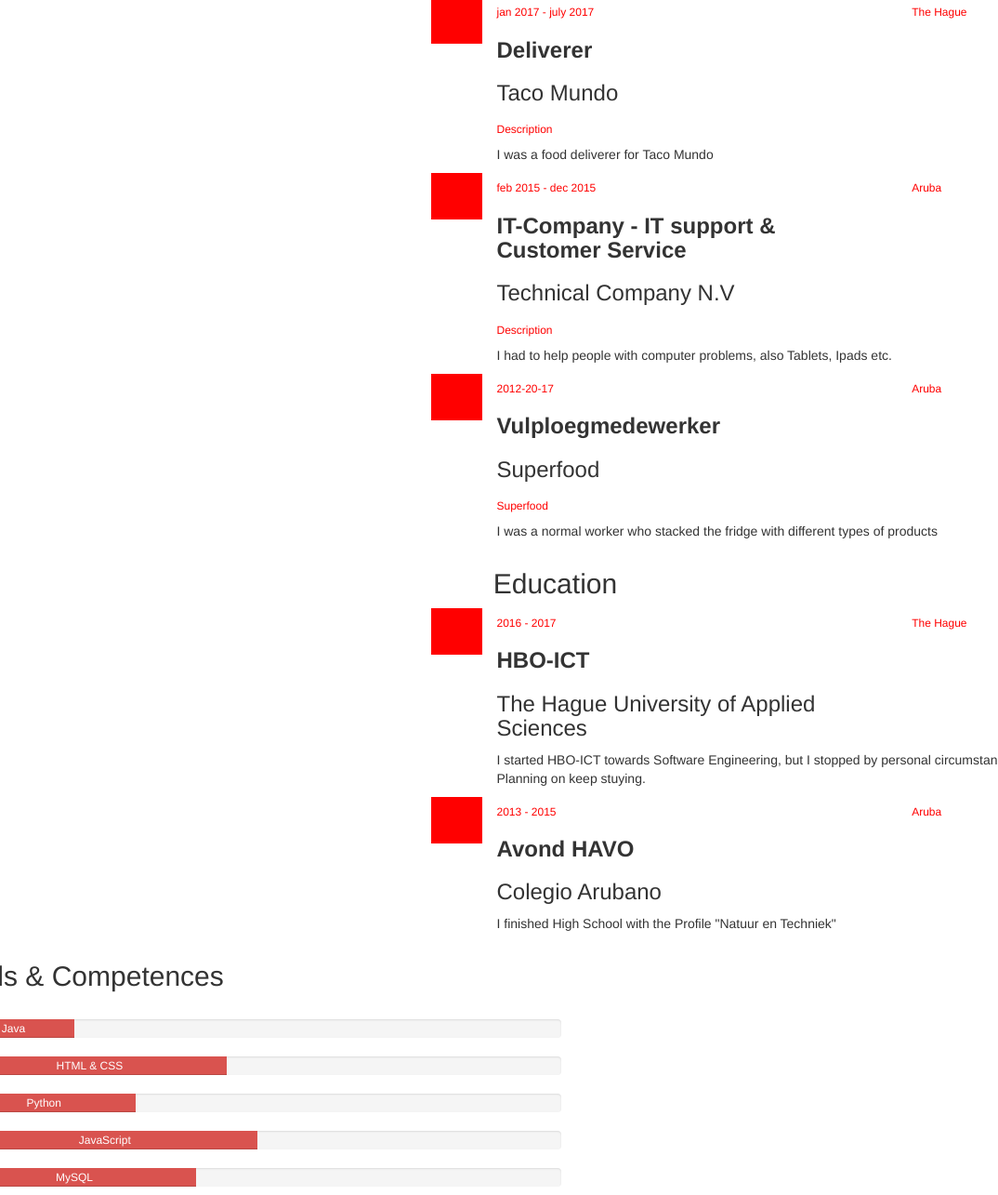
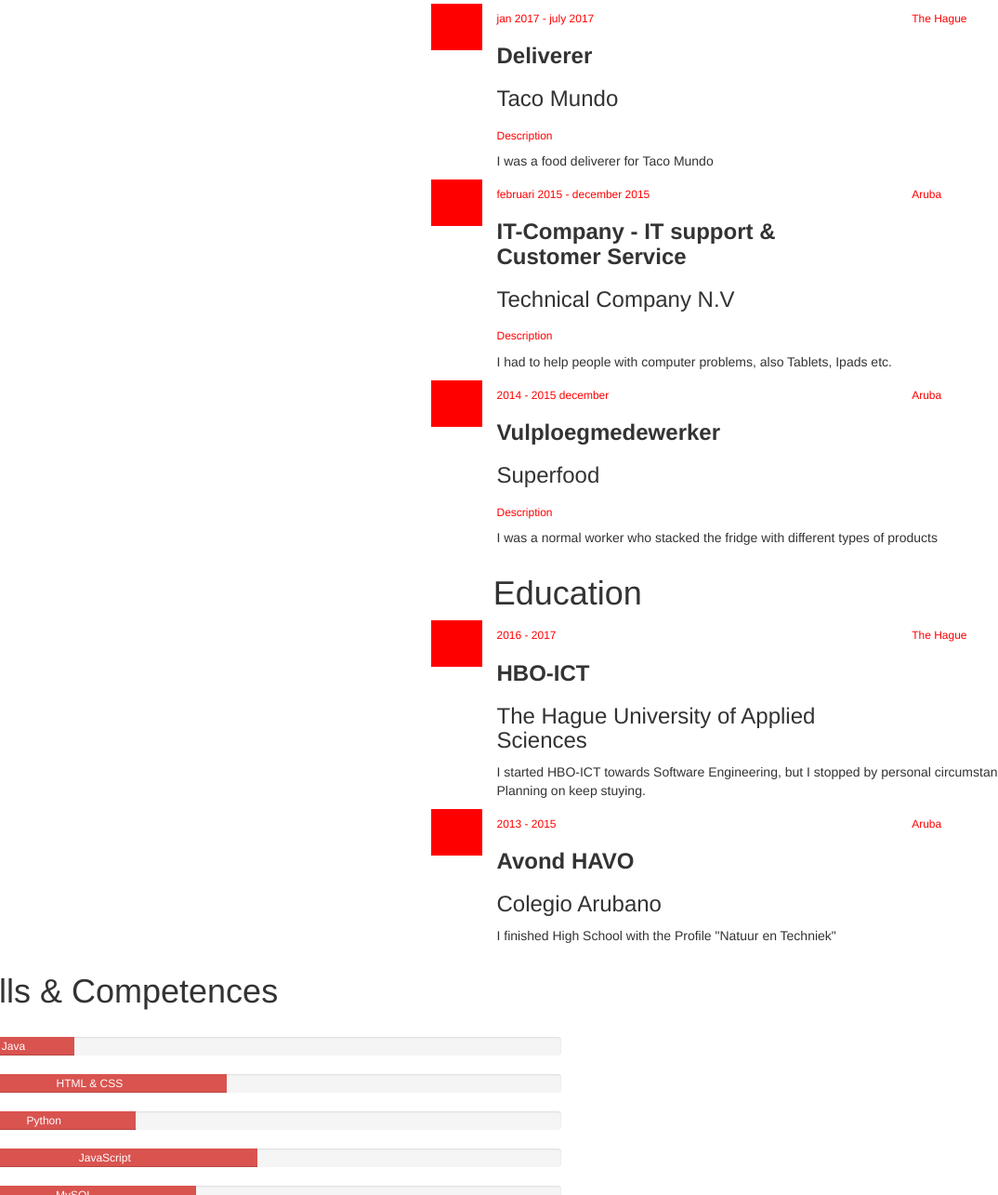
Before and after one commit to AHaayen/CV-HTML, a website: page index.html in a window 1280 px wide. Shown: the part 806-2091 px from the top of the page at 93% size, without its empty margins (36-1110 px from the left). Drawn offline with nearby package versions, Linux system fonts and the light colour scheme.

Commit message:
Fixed some code, now have to make it responsive

```diff
--- a/index.html
+++ b/index.html
@@ -73,7 +73,7 @@
       <section class="work-experience col-lg-6 col-md-2 col-sm-8 col-xs-1">
         <div class="row">
           <!-- WORK EXPERIENCE -->
-          <h2 class="col-lg-offset-1">Work Experience</h2>
+          <h1 class="col-lg-offset-1">Work Experience</h1>
           <br>
         </div>
         <div class="row margin-fix">
@@ -159,7 +159,7 @@
             <!-- Header -->
             <section class="red-row col-lg-1"></section>
             <section class="col-lg-8">
-              <h4>feb 2015 - dec 2015</h4>
+              <h4>februari 2015 - december 2015</h4>
               <h3>
                 <strong>IT-Company - IT support & Customer Service</strong>
               </h3>
@@ -184,7 +184,7 @@
             <!-- Header -->
             <section class="red-row col-lg-1"></section>
             <section class="col-lg-8">
-              <h4>2012-20-17</h4>
+              <h4>2014 - 2015 december</h4>
               <h3>
                 <strong>Vulploegmedewerker</strong>
               </h3>
@@ -197,7 +197,7 @@
           <!-- Content -->
           <section class="row">
             <section class="col-lg-11 col-lg-offset-1">
-              <h4>Superfood</h4>
+              <h4>Description</h4>
               <p>I was a normal worker who stacked the fridge with different types of products
               </p>
             </section>
@@ -207,7 +207,7 @@
 
         <!-- EDUCATION -->
 
-        <h2 class="col-lg-offset-1">Education</h2>
+        <h1 class="col-lg-offset-1">Education</h1>
         <div class="row margin-fix">
           <!-- Row experience -->
           <section class="row">
@@ -261,7 +261,7 @@
 
       <section class="col-lg-6 col-md-10 col-sm-4 col-xs-11">
         <div class="row">
-          <h2>Skills & Competences</h2>
+          <h1>Skills & Competences</h1>
           <br>
           <div class="progress">
             <div class="progress-bar progress-bar-danger" role="progressbar" aria-valuenow="60" aria-valuemin="0" aria-valuemax="100"
```
